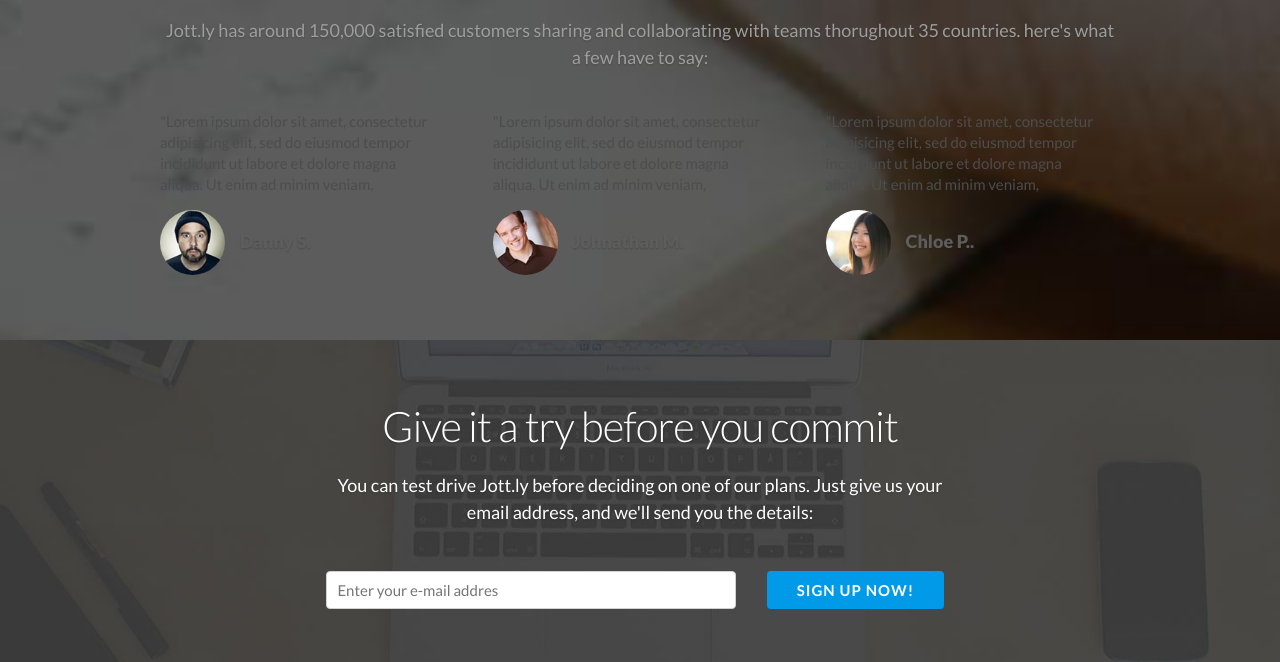
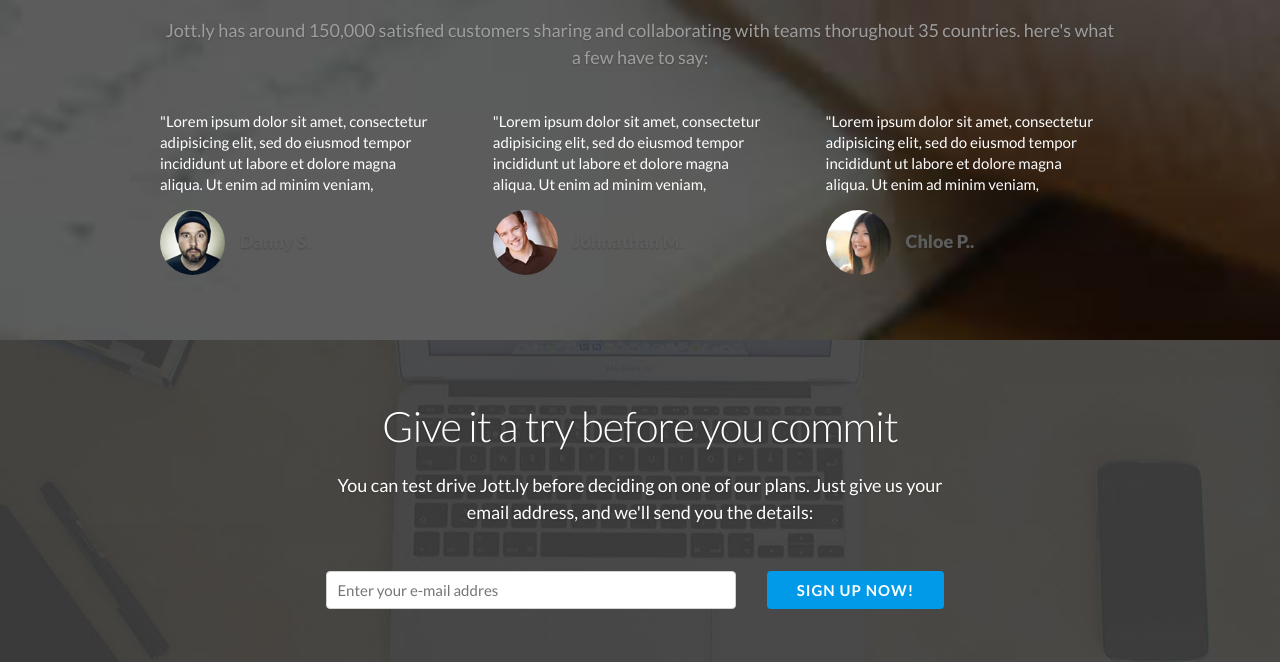
Before and after one commit to erikasf/jottly, a plain HTML site: page index.html in a window 1280 px wide. Shown: the part 2329-2991 px from the top of the page. Drawn offline with nearby package versions, Linux system fonts and the light colour scheme.

Commit message:
Update skeleton.css

```diff
--- a/css/skeleton.css
+++ b/css/skeleton.css
@@ -621,7 +621,7 @@
   text-align: left;
   padding: 0 1.5em 0 0 ;
   font-size: 1em;
-  color:#4d4d4d;
+  color:#fff;
   line-height: 1.4;
   margin: 1em 0;
 }
```
